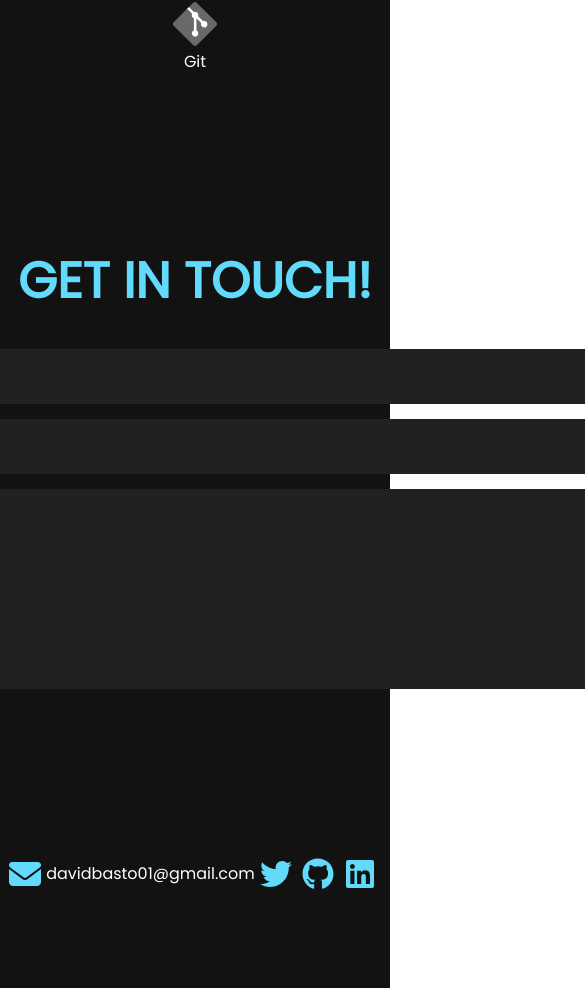
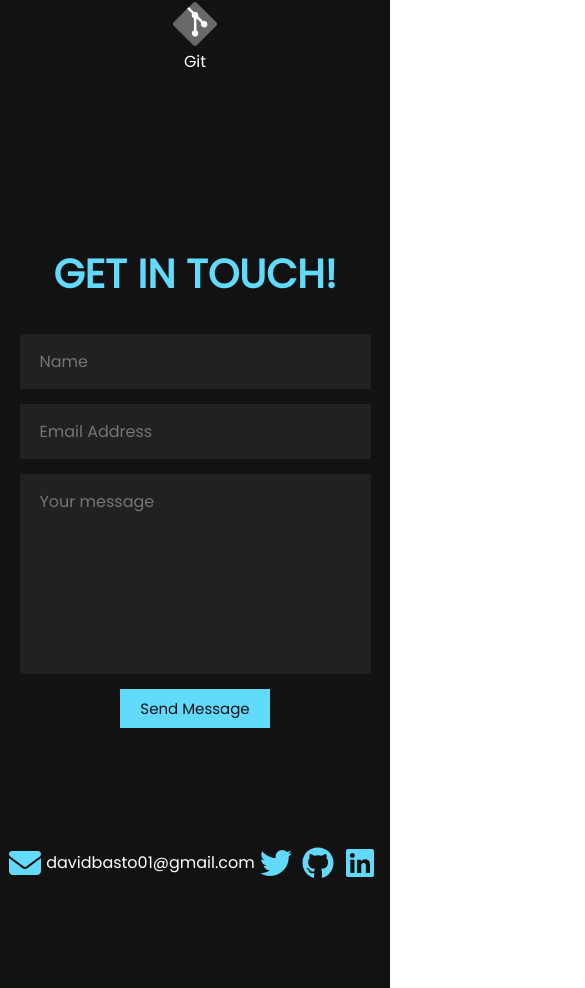
Before and after one commit to david-fb/NextJS-Portfolio, a Next.js app: page / in a window 390 px wide. Shown: the part 3134-4122 px from the top of the page, 585 px wide, since content can reach past the window. Built offline with nearby package versions, Linux system fonts and the light colour scheme.

Commit message:
[UPDATE] responsive design

```diff
--- a/src/styles/Contact.module.scss
+++ b/src/styles/Contact.module.scss
@@ -4,6 +4,8 @@
   min-height: 100vh;
   display: flex;
   flex-direction: column;
+  align-items: center;
+  padding: 100px 0px;
   background-color: $bg-color;
 
   &__title {
@@ -18,7 +20,9 @@
   &__form {
     display: flex;
     flex-direction: column;
+    align-items: center;
     position: relative;
+    width: 90%;
 
     .Form__button {
       width: fit-content;
@@ -30,7 +34,7 @@
 
     .Form__input-text,
     .Form__textarea {
-      width: 80ch;
+      width: 100%;
       padding: 15px 20px;
       margin-bottom: 15px;
       background-color: $surface-color;
@@ -50,14 +54,26 @@
 
   &__content {
     width: 100%;
+    max-width: 1200px;
     display: flex;
-    justify-content: center;
     align-items: center;
     flex-direction: column;
-    margin: 100px 0;
+    flex: 1;
 
     img {
       width: 400px;
     }
   }
 }
+
+@media (max-width:460px) {
+  .Contact__title {
+    font-size: 40px;
+  }
+  .Contact__form {
+    .Form__button{
+        padding: 8px 20px;
+        font-size: 15px;
+    }
+  }
+}
```
